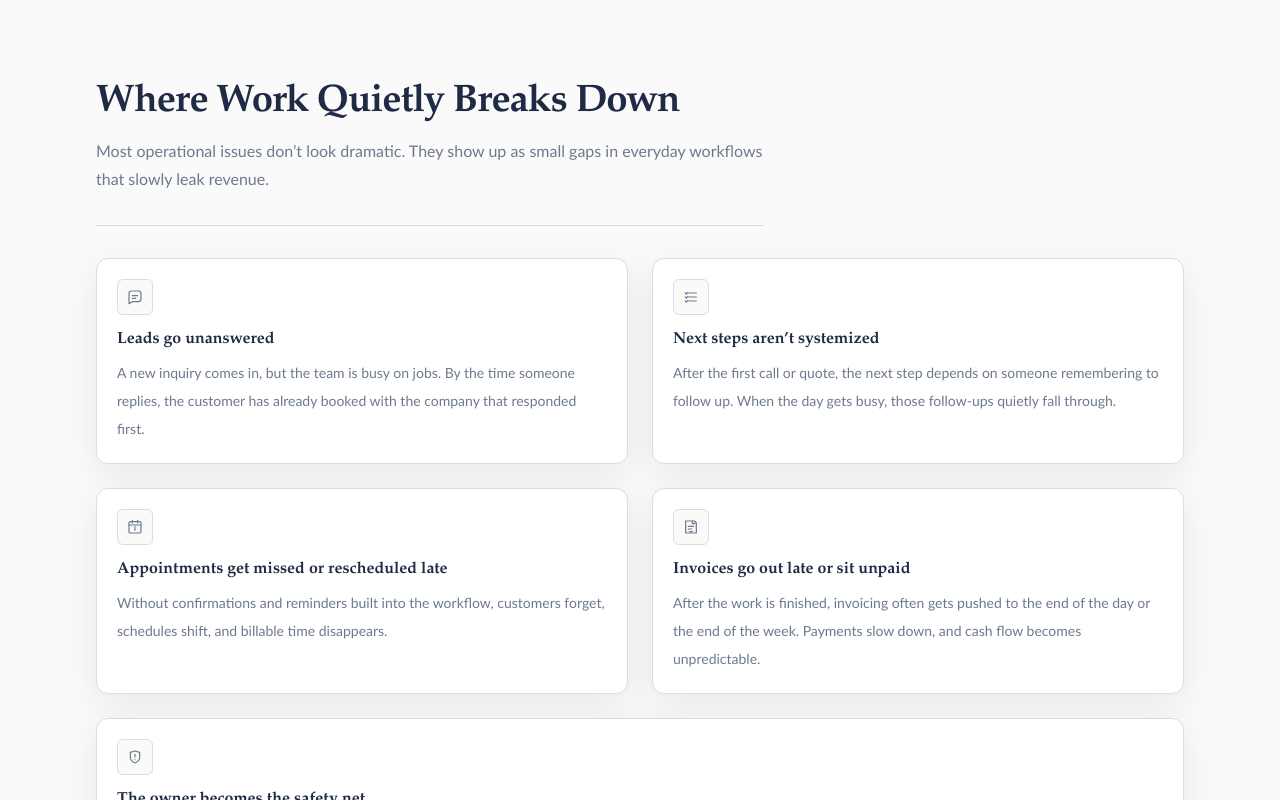
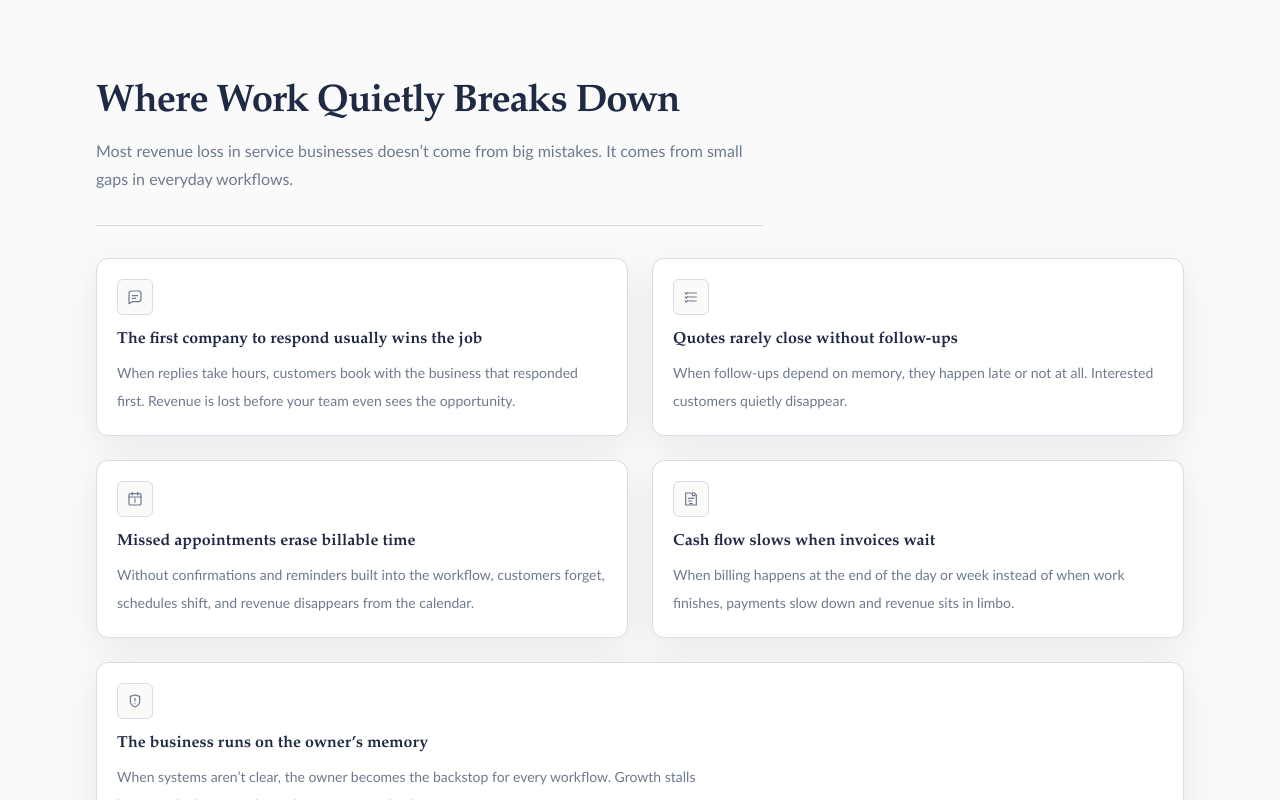
Before and after one commit to blakegrosenthal/operaite-site, a Next.js app: page / in a window 1280 px wide. Shown: the part 1860-2660 px from the top of the page. Built offline with nearby package versions, Linux system fonts and the light colour scheme; no server answers.

Commit message:
update site

```diff
--- a/app/page.tsx
+++ b/app/page.tsx
@@ -61,35 +61,35 @@ export default function HomePage() {
       <Section
         id="where-work-quietly-breaks-down"
         title="Where Work Quietly Breaks Down"
-        description="Most operational issues don’t look dramatic. They show up as small gaps in everyday workflows that slowly leak revenue."
+        description="Most revenue loss in service businesses doesn’t come from big mistakes. It comes from small gaps in everyday workflows."
         className="reveal-up border-t border-line bg-neutral-50 py-32 sm:py-40"
         headerClassName="max-w-[72ch] border-b border-line pb-6 sm:pb-8"
         titleClassName="text-3xl font-[650] tracking-[-0.01em] sm:text-[2.4rem]"
       >
         <ul className="grid gap-6 md:grid-cols-2">
           <ProblemBlock
-            title="Leads go unanswered"
-            text="A new inquiry comes in, but the team is busy on jobs. By the time someone replies, the customer has already booked with the company that responded first."
+            title="The first company to respond usually wins the job"
+            text="When replies take hours, customers book with the business that responded first. Revenue is lost before your team even sees the opportunity."
             icon={<IconMessage />}
           />
           <ProblemBlock
-            title="Next steps aren’t systemized"
-            text="After the first call or quote, the next step depends on someone remembering to follow up. When the day gets busy, those follow-ups quietly fall through."
+            title="Quotes rarely close without follow-ups"
+            text="When follow-ups depend on memory, they happen late or not at all. Interested customers quietly disappear."
             icon={<IconChecklist />}
           />
           <ProblemBlock
-            title="Appointments get missed or rescheduled late"
-            text="Without confirmations and reminders built into the workflow, customers forget, schedules shift, and billable time disappears."
+            title="Missed appointments erase billable time"
+            text="Without confirmations and reminders built into the workflow, customers forget, schedules shift, and revenue disappears from the calendar."
             icon={<IconCalendarAlert />}
           />
           <ProblemBlock
-            title="Invoices go out late or sit unpaid"
-            text="After the work is finished, invoicing often gets pushed to the end of the day or the end of the week. Payments slow down, and cash flow becomes unpredictable."
+            title="Cash flow slows when invoices wait"
+            text="When billing happens at the end of the day or week instead of when work finishes, payments slow down and revenue sits in limbo."
             icon={<IconInvoice />}
           />
           <ProblemBlock
-            title="The owner becomes the safety net"
-            text="When systems aren’t clear, the owner ends up checking everything. Messages, schedules, invoices, job status. Over time the business depends on constant oversight just to stay organized."
+            title="The business runs on the owner’s memory"
+            text="When systems aren’t clear, the owner becomes the backstop for every workflow. Growth stalls because the business depends on constant checking."
             icon={<IconOwnerRisk />}
             className="md:col-span-2"
           />
```
